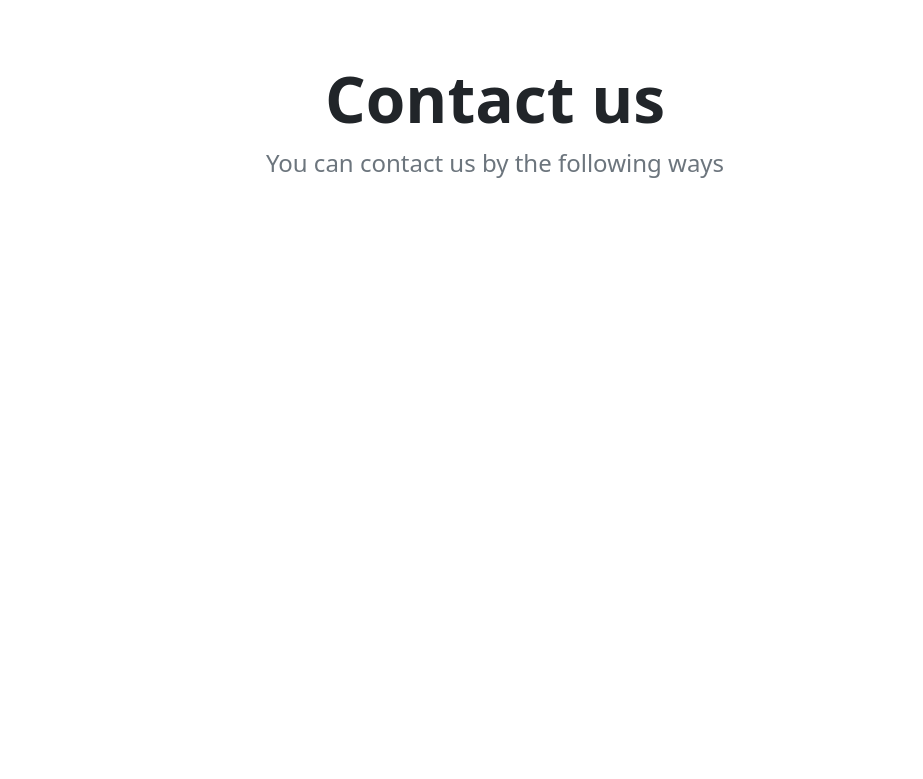
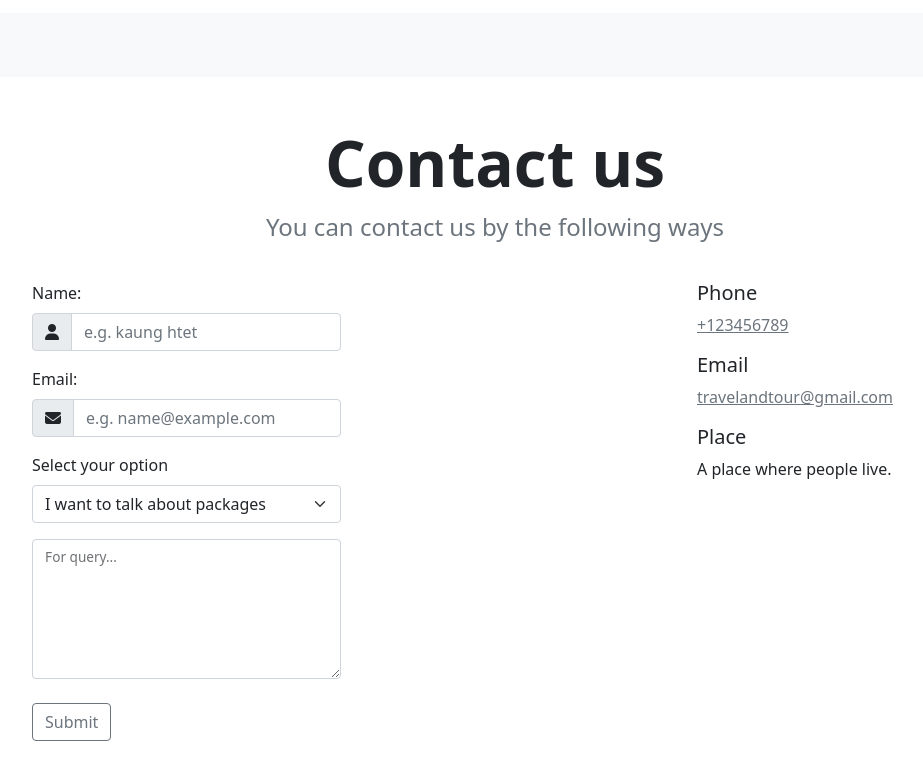
Before and after one commit to bloomdd11/travel-and-tour, a plain HTML site: page index.html in a window 1280 px wide. Shown: the part 2560-3339 px from the top of the page, without its empty margins (145-1068 px from the left). Before the commit the page ends 2789 px from the top, so only its background shows below. Drawn offline with nearby package versions, Linux system fonts and the light colour scheme.

Commit message:
add contents

```diff
--- a/index.html
+++ b/index.html
@@ -178,21 +178,21 @@
                 </div>
                 <div class="col-5 col-md-3 my-3">
                     <div class="text-center">
-                        <i class="fa-solid fa-bicycle fa-5x mb-3"></i>
+                        <i class="fa-solid fa-bed fa-5x mb-3"></i>
                         <h3><span class="fw-bold my-1">Travel</span></h3>
                         <p class="fw-normal lead fs-6">Lorem ipsum dolor sit amet, consectetur adipisicing elit. Quia, tempora?</p>
                     </div>
                 </div>
                 <div class="col-5 col-md-3 my-3">
                     <div class="text-center">
-                        <i class="fa-solid fa-bicycle fa-5x mb-3"></i>
+                        <i class="fa-solid fa-plane-departure fa-5x mb-3"></i>
                         <h3><span class="fw-bold my-1">Travel</span></h3>
                         <p class="fw-normal lead fs-6">Lorem ipsum dolor sit amet, consectetur adipisicing elit. Quia, tempora?</p>
                     </div>
                 </div>
                 <div class="col-5 col-md-3 my-3">
                     <div class="text-center">
-                        <i class="fa-solid fa-bicycle fa-5x mb-3"></i>
+                        <i class="fa-solid fa-utensils fa-5x mb-3"></i>
                         <h3><span class="fw-bold my-1">Travel</span></h3>
                         <p class="fw-normal lead fs-6">Lorem ipsum dolor sit amet, consectetur adipisicing elit. Quia, tempora?</p>
                     </div>
@@ -206,8 +206,8 @@
     <!-- service end -->
 
     <!-- about us start -->
-    <section id="aboutus" class="bg-light mb-5">
-        <div class="container-lg">
+    <section id="aboutus" class="bg-light mb-5 ">
+        <div class="container-lg pb-5">
             <!-- about us heading -->
             <div class="text-center my-3">
                 <h3><span class="fw-bold display-3">About Us</span></h3>
@@ -215,8 +215,8 @@
             </div>
 
             <!-- about us body -->
-            <div class="row justify-content-center my-3">
-                <div class="col-8 col-md-12 bg-white text-center">
+            <div class="row justify-content-center bg-white my-3">
+                <div class="col-8 col-md-12 text-center">
                     <h3><span class="fw-bold my-1 fs-4">Lorem ipsum dolor sit.</span></h3>
                     <p class="fw-normal lead fs-6">Lorem, ipsum dolor sit amet consectetur adipisicing elit. Beatae quis minima nostrum voluptatibus molestias dignissimos.</p>
                     <p class="fw-normal lead fs-6">Lorem ipsum dolor sit amet, consectetur adipisicing elit. Cumque veritatis mollitia corrupti. Tenetur unde, ea aut rem, consequuntur minus laborum eligendi ut delectus recusandae voluptate obcaecati at quaerat magnam aliquam similique
@@ -239,8 +239,60 @@
                 <p><span class="fw-normal fs-4 lead text-muted">You can contact us by the following ways</span> </p>
             </div>
 
+            <div class="row justify-content-center">
+                <div class="col-lg-7">
+                    <div class="row">
+                        <div class="col-6 my-1">
+                            <form>
+                                <label for="name" class="form-label mt-3">Name:</label>
+                                <div class="input-group">
+                                    <span class="input-group-text"><i class="fa-solid fa-user"></i></span>
+                                    <input type="text" id="name" class="form-control" placeholder="e.g. kaung htet">
+                                </div>
+
+                                <label for="email" class="form-label mt-3">Email:</label>
+                                <div class="input-group">
+                                    <span class="input-group-text"><i class="fa-solid fa-envelope"></i></span>
+                                    <input type="email" id="email" class="form-control" placeholder="e.g. name@example.com">
+                                </div>
+
+                                <label for="select" class="form-label mt-3">Select your option</label>
+                                <select id="select" class="form-select">
+                                    <option value="one" selected>I want to talk about packages</option>
+                                    <option value="two">I want to talk about passengers</option>
+                                    <option value="three">I want to talk about services</option>
+                                </select>
+
+                                <div class="form-floating mb-4 mt-3">
+                                    <textarea id="query" class="form-control" style="height:140px"></textarea>
+                                    <label for="query" class="form-label">For query...</label>
+                                </div>
+
+                                <div class="my-4">
+                                    <button type="submit" class="btn btn-outline-secondary">Submit</button>
+                                </div>
+                            </form>
+                        </div>
+                    </div>
+
+                </div>
+                <div class="col-lg-3 my-1">
+                    <div class="mt-3">
+                        <h2 class="fs-5 lead fw-normal">Phone</h2>
+                        <a href="tel:+#" class="text-muted">+123456789</a>
+                    </div>
+                    <div class="mt-3">
+                        <h2 class="fs-5 lead fw-normal">Email</h2>
+                        <a href="mailto:#" class="text-muted">travelandtour@gmail.com</a>
+                    </div>
+
+                    <div class="mt-3">
+                        <h2 class="fs-5 lead fw-normal">Place</h2>
+                        <p>A place where people live.</p>
+                    </div>
+                </div>
+            </div>
             <!-- contact us body -->
-
         </div>
     </section>
     <!-- contact us end -->
```
